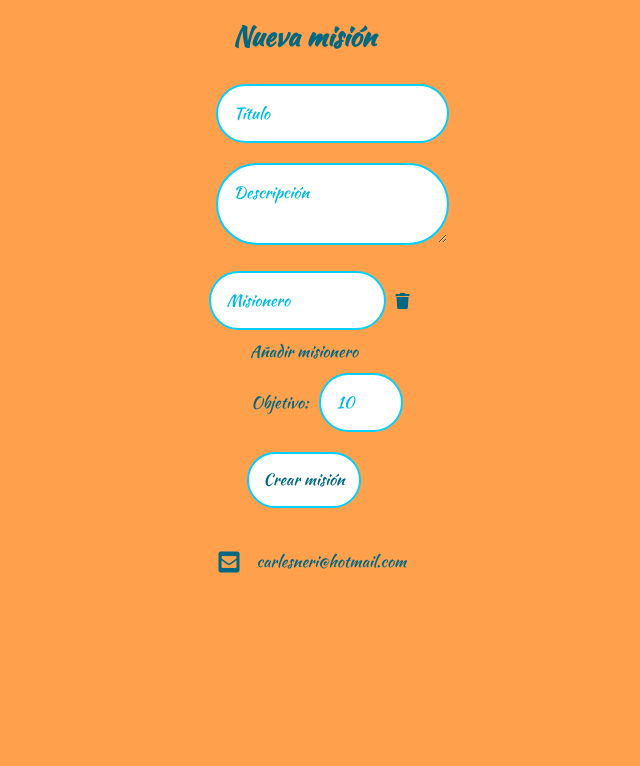
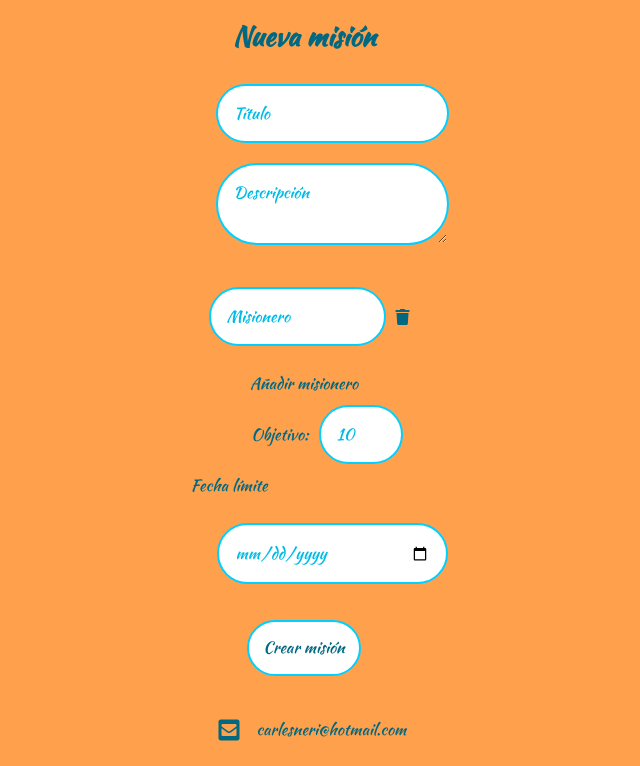
Before and after one commit to Carlesneri/letStar, a Node server app: page /new-mission in a window 1280 px wide. Shown: the part 278-1044 px from the top of the page, without its empty margins (336-976 px from the left). Before the commit the page ends 876 px from the top, so only its background shows below. Run offline with Node 20, Linux system fonts and the light colour scheme; the visitor is signed in with stand-in values (Sample User, id 1); some libraries are stand-ins or nearby versions.

Commit message:
fecha tope añadida

```diff
--- a/src/controllers/index.controllers.js
+++ b/src/controllers/index.controllers.js
@@ -1,6 +1,6 @@
 const db = require('mongoose', {'useFindAndModify': false})
 const bcrypt = require('bcryptjs')
-const {MissionModel, UserModel} = require('../database/model')
+const {MissionModel, UserModel, DateModel} = require('../database/model')
 require('dotenv').config()
 require('../static/hbsHelpers')
 const DB_URI = process.env.DB_URI
@@ -25,6 +25,14 @@
 
 indexCtrl.addNewMission = async (req, res) => {
     const {missioners} = req.body
+    console.log(req.body);
+    const dateArr = req.body.date.split('-')
+
+    const date = {
+        day: dateArr[2],
+        month: dateArr[1],
+        year: dateArr[0]
+    }
     const missionersArr = []
     if(typeof(missioners) !== "string"){
         missioners.forEach(missioner => missionersArr.push({name: missioner}))
@@ -39,7 +47,8 @@
             title: req.body.title,
             description: req.body.desc,
             missioners: missionersArr,
-            target: req.body.target
+            target: req.body.target,
+            date: date
         })
         await newMission.save()
         req.flash('success_msg', 'Misión creada')
--- a/src/index.js
+++ b/src/index.js
@@ -3,12 +3,19 @@
 const https = require ('https')
 const fs = require('fs')
 const path = require('path')
+const dotenv = require('dotenv')
+
+dotenv.config()
 
 const privateKey = fs.readFileSync(path.join(__dirname, '../SSL/private.key'), 'utf8')
 const certificate = fs.readFileSync(path.join(__dirname, '../SSL/certificate.crt'), 'utf8')
 const caBundle = fs.readFileSync(path.join(__dirname, '../SSL/ca_bundle.crt'), 'utf8')
 
-if(app.get('PORT') === '80'){
+if(process.env.DEVELOPMENT = 'true'){
+    http.createServer(app)
+    .listen(app.get('PORT'), () => console.log('Server listening on port ', app.get('PORT')))
+
+}else{
     console.log('Redirecting https');
 
     http.createServer((req, res) => {
@@ -16,9 +23,7 @@
             res.end();
         })
         .listen(app.get('PORT'), () => console.log('Server listening on port ', app.get('PORT')))
-}else{
-    http.createServer(app)
-        .listen(app.get('PORT'), () => console.log('Server listening on port ', app.get('PORT')))
+
 }
 
 https.createServer({
--- a/src/routes/index.routes.js
+++ b/src/routes/index.routes.js
@@ -23,7 +23,7 @@
 
 router.get('/new-mission', isUser, renderNewMissionForm)
 
-router.post('/new-mission', addNewMission)
+router.post('/new-mission', isUser, addNewMission)
 
 router.get('/missions', isUser, renderMissions)
 
--- a/src/static/mission.css
+++ b/src/static/mission.css
@@ -33,11 +33,11 @@
 .missioner-star{
     transition: opacity .23s;
     opacity: .2;
-    width: 2.5em;
+    width: 2.25em;
 }
 .active-star{
     transition: opacity .23s;
-    width: 2.5em;
+    width: 2.25em;
     opacity: 1;
 }
 .star-btn{
@@ -56,15 +56,23 @@
     font-size: 2em;
     margin: 1em auto;
     text-shadow: 1px 1px var(--light-color);
+    /* transition: font-size .69s; */
 }
-.mission-body .desc{
-    padding: 3em 3em 0 3em;
-    font-size: 1.2em;;
+.mission-body {
+    padding: 1em;
+    font-size: 1.2em;
+}
+.missioners, .desc, .date {
+    padding: 1em;
 }
 .appears{
     font-size: 2em;
     animation-duration: .69s;
-    animation-name: appears;
+    /* animation-name: appears; */
+}
+.disappears{
+    font-size: 0;
+    animation-duration: .69s;
 }
 .mission-title-data{
     display: flex;
--- a/src/static/mission.js
+++ b/src/static/mission.js
@@ -24,11 +24,14 @@
             }
         }
         if(document.querySelector($remindStars).innerText < 1){
+            finished.fontSize = 0
             finished.innerText = "Conseguido!"
+            finished.classList.remove("disappears")
             finished.classList.add("appears")
         }else {
-            finished.innerText = ""
+            finished.innerText = "Conseguido!"
             finished.classList.remove("appears")
+            finished.classList.add("disappears")
         }
     }
     catch(err){
--- a/src/static/new-mission.js
+++ b/src/static/new-mission.js
@@ -3,6 +3,7 @@
 const missionersDiv = document.getElementById("missioners")
 const missionerDiv = document.querySelector("#missioner")
 const missionerInput = document.querySelector("#input-missioner")
+const dateInput = document.querySelector("#input-date")
 
 // let missionersNumber = 1
 
@@ -18,3 +19,9 @@
 function removeMissioner(e) {
     missionersDiv.removeChild(e.target.parentNode)
 }
+
+//const today = new Date()
+
+// const localToday = today.getFullYear() + '-' + today.getMonth() + '-' + today.getDay()
+//dateInput.setAttribute("min", today)
+// dateInput.setAttribute("value", localToday)
--- a/src/views/new-mision.hbs
+++ b/src/views/new-mision.hbs
@@ -39,6 +39,15 @@
                     <input type="number" min="1" max="100" name="target" id="input-target" class="input-target" value=10 placeholder="10">
                 </div>
             </div>
+            <div class="date-container">
+                <label for="input-date">
+                    Fecha límite
+                </label>
+                <div class="date" id="date">
+                    <input type="date" name="date" id="input-date" class="input-date">
+                </div>
+            </div>
+
             <div class="create-mission">
                 <button type="submit" class="missions-btn new-mission-btn-text custom-btn">
                     <p class="btn-text">
--- a/src/views/partials/mission-partial.hbs
+++ b/src/views/partials/mission-partial.hbs
@@ -67,6 +67,11 @@
         <div class="desc">
             {{description}}
         </div>
+        <div class="date">
+            {{#if date }}
+                Fecha tope: {{date.day}} - {{date.month}} - {{date.year}}
+            {{/if}}
+        </div>
         <div class="finished" id="finished-{{_id}}">
             {{#finished target  missioners}}
             {{/finished}}
```
Also changed, not shown: src/database/model.js (+23 -1 lines).
